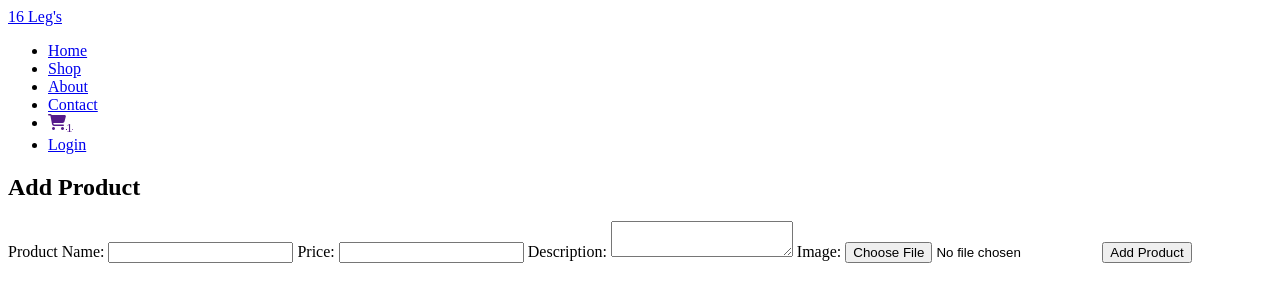
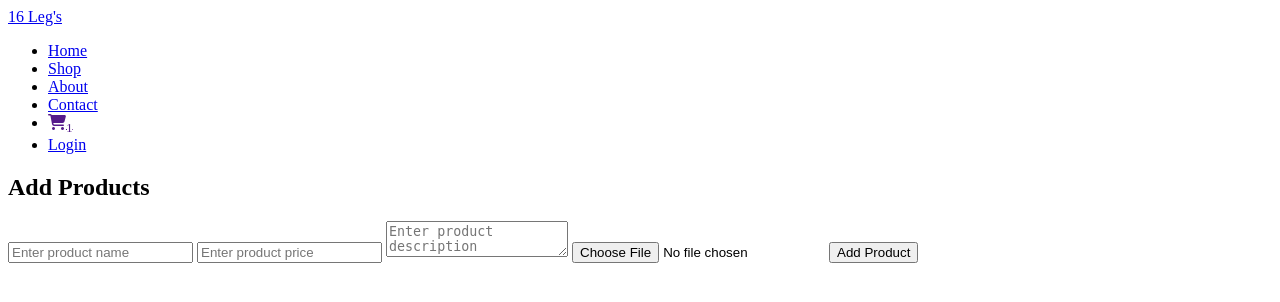
Before and after one commit to DEMO11TASK/16_legs, a PHP site: page /Add_product.php in a window 1280 px wide. Shown: the top 302 px of the page. Run offline with PHP 8.4, Linux system fonts and the light colour scheme.

Commit message:
Update Add_product.php

```diff
--- a/Html/edit_page/Add_product.php
+++ b/Html/edit_page/Add_product.php
@@ -40,7 +40,7 @@ if ($_SERVER["REQUEST_METHOD"] == "POST" && isset($_POST['submit'])) {
             $stmt = $conn->prepare($sql);
 
             // Bind parameters to the statement
-            $stmt->bind_param("sdsb", $productName, $price, $description, $image);
+            $stmt->bind_param("sdss", $productName, $price, $description, $image);
 
             // Execute statement
             if ($stmt->execute()) {
@@ -61,17 +61,19 @@ if ($_SERVER["REQUEST_METHOD"] == "POST" && isset($_POST['submit'])) {
     <meta charset="UTF-8">
     <meta name="viewport" content="width=device-width, initial-scale=1.0">
     <title>Add Product</title>
-    <link rel="stylesheet" href="../../css/edit_page_style.css">
+    <link rel="stylesheet" href="../../css/add_product.css">
 </head>
 <body>
 
     <!-----nav-bar--->
-        <?php
-        include '../split/nav_bar.php';
-        ?>
+    <div class="split">
+    <?php include '../split/nav_bar.php'; ?>
+    </div>
 
+    <div class="split">
 
     <div id="main">
+        <div id="sub_main">
             <!-- Display Message Section -->
             <?php if (!empty($display_message)) { ?>
                 <div class="display_message">
@@ -80,24 +82,22 @@ if ($_SERVER["REQUEST_METHOD"] == "POST" && isset($_POST['submit'])) {
                 </div>
             <?php } ?>
 
-        <div class="form-container">
-            <h2>Add Product</h2>
+            <div class="container">
+                <h2>Add Products</h2>
+                <div  class="form-container">
                 <form action="add_product.php" method="post" enctype="multipart/form-data">
-                <label for="product_name">Product Name:</label>
-                <input type="text" id="product_name" name="product_name" required>
-
-                <label for="price">Price:</label>
-                <input type="number" id="price" name="price" required>
-
-                <label for="description">Description:</label>
-                <textarea id="description" name="description" required></textarea>
-
-                <label for="image">Image:</label>
+                    <input type="text" id="product_name" name="product_name" placeholder="Enter product name" required>
+                    <input type="number" id="price" name="price" placeholder="Enter product price" required>
+                    <textarea id="description" name="description" placeholder="Enter product description" required></textarea>
                     <input type="file" id="image" name="image" accept="image/*" required>
-
                     <button type="submit" name="submit">Add Product</button>
                 </form>
                 </div>
             </div>
+        </div>
+    </div>
+    </div>
+
+
 </body>
 </html>
```
Lines whose indentation alone changed are shown as unchanged.
